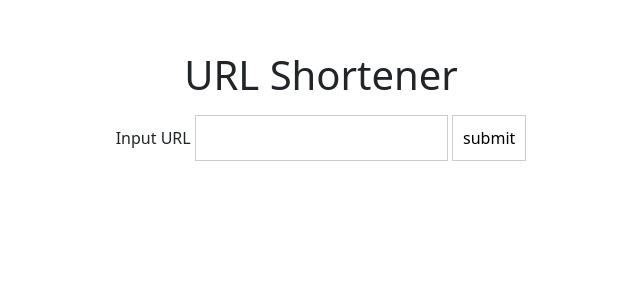
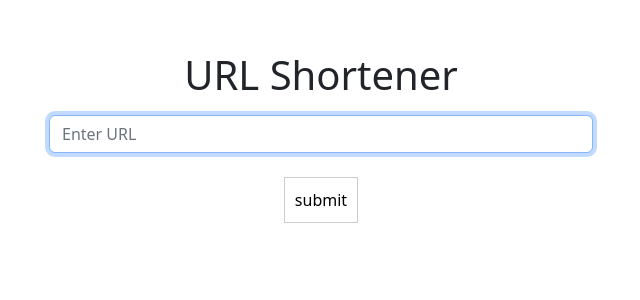
Before and after one commit to dartbill/URLShortener, a Flask app: page / in a window 1280 px wide. Shown: the part 56-356 px from the top of the page, without its empty margins (319-959 px from the left). Run offline with Flask 2, Linux system fonts and the light colour scheme; parts of the project's set-up code (start-up, migrations or seed data) failed here and were passed over.

Commit message:
add styling

```diff
--- a/templates/index.html
+++ b/templates/index.html
@@ -3,11 +3,15 @@
 {% block content %}
 <h1>URL Shortener</h1>
 
+<!-- <form class="mt-3 mx-3" method="POST" action="/">
+  <label for="url">Input URL</label>
+  <input type="text" id="url" name="url" autofocus>
+  <input type="submit" value="submit">
+</form> -->
+
 <form class="mt-3 mx-3" method="POST" action="/">
-  <label for="url">Input URL</label>
-  <input type="text" id="url" name="url">
-
-  <input type="submit" value="submit">
+  <input type="text" id="url" name="url" placeholder="Enter URL" class="form-control" autofocus>
+  <input class="mt-4" type="submit" value="submit">
 </form>
 
 <a href={{link}}>{{link}}</a>
```
Also changed, not shown: templates/form.html (+8 -2 lines).
